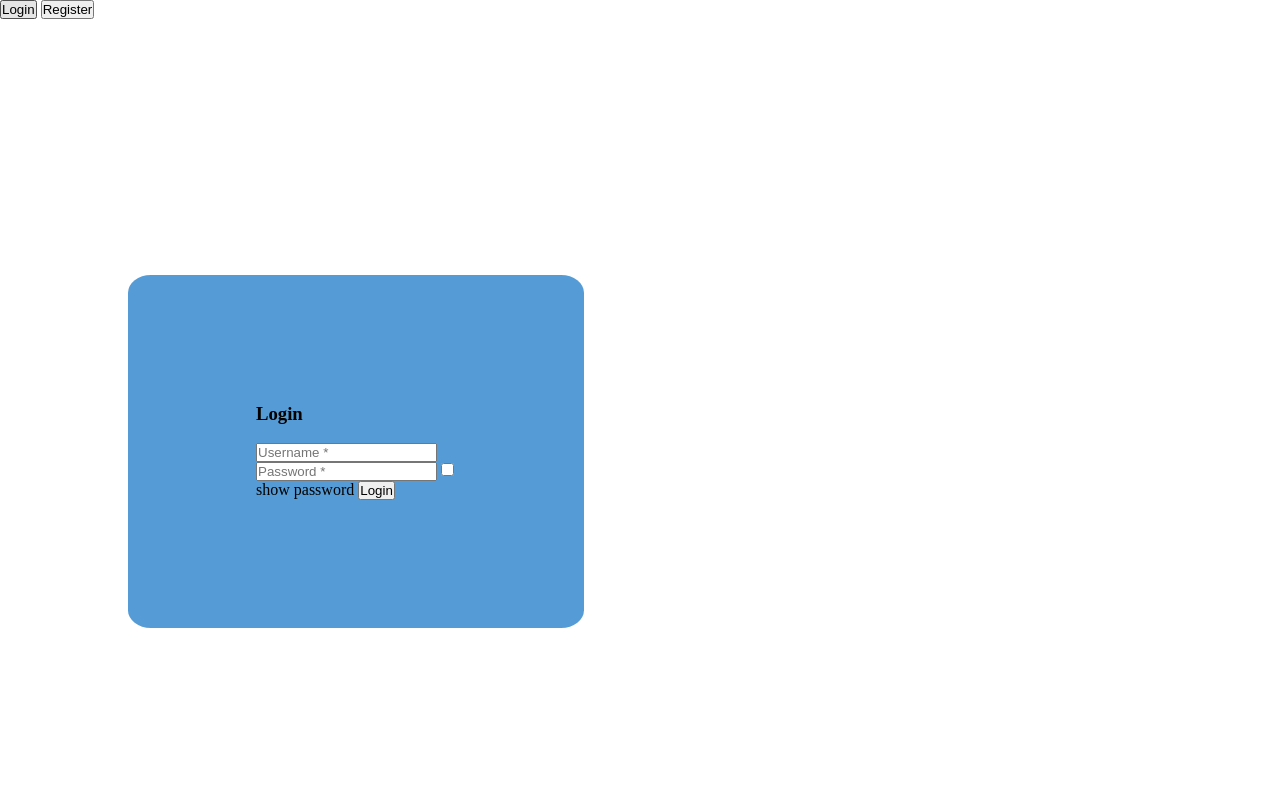
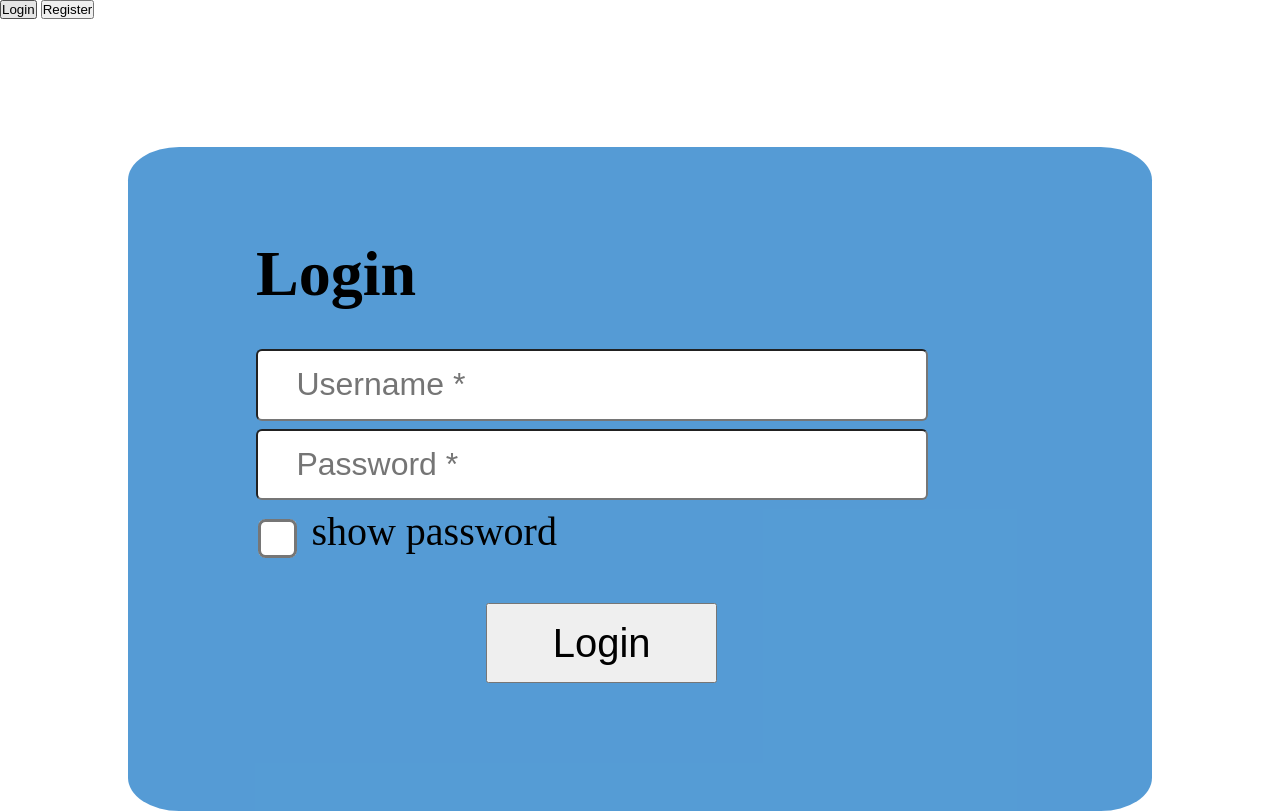
Before and after one commit to MiMendiola/FinalProject_Laura-Miguel, a plain HTML site: page index.html in a window 1280 px wide. Both pictures are taken after a click on the button "Login". Drawn offline with nearby package versions, Linux system fonts and the light colour scheme; files that its build step writes are made by us from their sources.

Commit message:
Updating comments and Finish the login form

```diff
--- a/assets/js/careerClass.js
+++ b/assets/js/careerClass.js
@@ -57,7 +57,5 @@ career1.settingCurrentCourse("JS");
 career1.settingGpa(80);
 
 console.log(career1.gpaAverage());
-/* const coursesCareers = new Map([["WD","Web Development"],["UI","User Interface"],["UX","User experience"],["HM","Hospitality Management"],["DM","Digital Marketing"]]);
- */
 
 export default Career;
--- a/assets/js/programs.js
+++ b/assets/js/programs.js
@@ -22,7 +22,7 @@ const eslClasses = {
   ielts: new Program("Ielts", "Ielts",["Reading","Writing","Listening"]),
 };
 
-//Estos maps son los que se mostraran en el select dinamico de ESL/Career
+// These maps are the ones that will be showns in the dinamic selection of ESL/Career
 export const ESLMap = new Map([
   [eslClasses.esl.Id, eslClasses.esl],
   [eslClasses.toefl.Id, eslClasses.toefl],
@@ -35,5 +35,3 @@ export const CareerMap = new Map([
   [careers.hospitalityManagement.Id, careers.hospitalityManagement],
   [careers.digitalMarketing.Id, careers.digitalMarketing],
 ]);
-//TOEFL
-//const ProgramsEsl = new Map([["ESL","ESL"],["Tofel","Tofel"],["Ielts","Ielts"]]);
--- a/assets/js/script.js
+++ b/assets/js/script.js
@@ -16,7 +16,7 @@ let blockForm = document.getElementsByTagName("form");
 
 // Do modal display none
 for(let i=0;i<modals.length;i++){
-    // modals[i].style.display = "none";
+    modals[i].style.display = "none";
 }
 
 
--- a/assets/scss/style.scss
+++ b/assets/scss/style.scss
@@ -3,14 +3,97 @@
     margin: 0;
 }
 
-@media (min-width:300px){
-
+@media (min-width: 300px){
     #formLogin{
-        width: 200px;
+        width: 60%;
         background-color: rgba(34, 126, 201, 0.767);
         padding: 10%;
         margin-left: 10%;
         margin-top: 20%;
         border-radius: 5%;
+
+        h3{
+            font-size: 20px;
+            margin-bottom: 1rem;
+        }
+
+        .text{
+            font-size: 1rem;
+        }
+
+        .controlLogin{
+            width: 80%;
+            padding: 2%;
+            padding-left: 5%;
+            border-radius: 6px;
+            margin-bottom: 0.5rem;
+        }
+
+        #submitLogin{
+            width: 30%;
+            padding: 2%;
+            margin-top: 1rem;
+            margin-left: 30%;
+        }
     }
 }
+
+@media (min-width: 700px){
+    #formLogin{
+        margin-top: 10%;
+
+        h3{
+            font-size: 2.5rem;
+        }
+
+        .text{
+            font-size: 2rem;
+            padding-left: 2%;
+        }
+
+        #see{
+            transform: scale(2);
+        }
+
+        .controlLogin{
+            font-size: 1.5rem;
+        }
+
+        #submitLogin{
+            font-size: 1.5rem;
+            padding: 2%;
+            margin-top: 2rem;
+        }
+    }
+}
+
+@media (min-width: 1000px){
+    #formLogin{
+
+        h3{
+            font-size: 4rem;
+            margin-top: -5%;
+            margin-bottom: 5%;
+        }
+
+        .text{
+            font-size: 2.5rem;
+            padding-left: 3%;
+        }
+
+        #see{
+            transform: scale(3);
+            margin-left: 2%;
+        }
+
+        .controlLogin{
+            font-size: 2rem;
+        }
+
+        #submitLogin{
+            font-size: 2.5rem;
+            padding: 2%;
+            margin-top: 3rem;
+        }
+    }
+}
--- a/index.html
+++ b/index.html
@@ -6,7 +6,7 @@
     <meta name="viewport" content="width=device-width, initial-scale=1.0">
     <title>Final Proyect</title>
 
-    <link rel="stylesheet" href="./assets/css/style.css">
+    <link rel="stylesheet" href="./css/style.css">
 
 </head>
 <body>
@@ -24,13 +24,13 @@
         <div id="formLogin" class="modal_box">
             <form action="">
 
-                <h3>Login</h3><br>
-                <input type="text" placeholder="Username *">
-                <input type="password" placeholder="Password *">
+                <h3>Login</h3>
+                <input class="controlLogin" type="text" placeholder="Username *">
+                <input class="controlLogin" type="password" placeholder="Password *"><br>
 
                 <input type="checkbox" id="see"/>
-                <label class="text">show password</label>
-                <button type="submit">Login</button>
+                <label class="text">show password</label><br>
+                <button id="submitLogin" type="submit">Login</button>
 
             </form>
         </div>
```
Also changed, not shown: assets/js/eslClass.js (+0 -18 lines), css/style.css (added), css/style.min.css (added), 2 other files.
